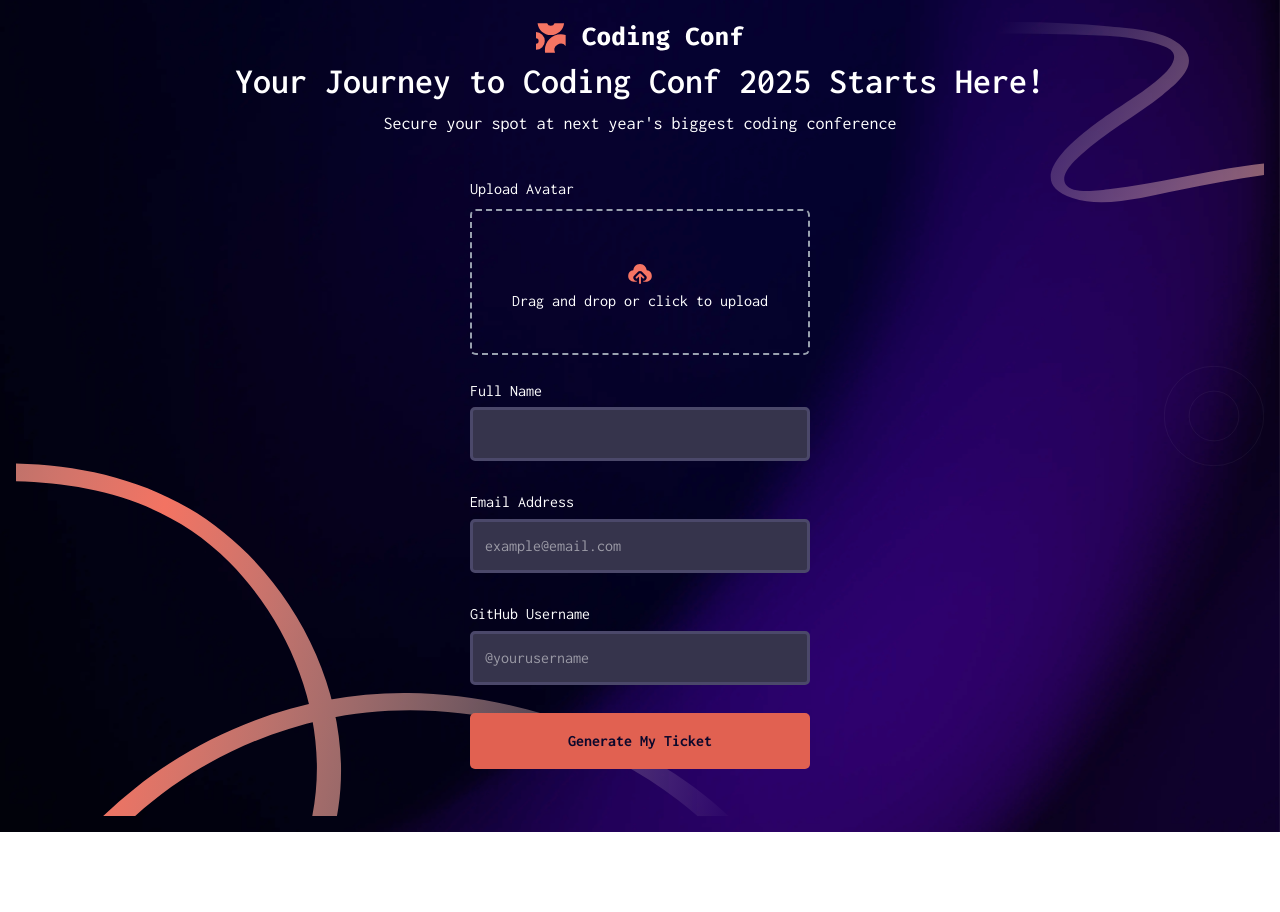
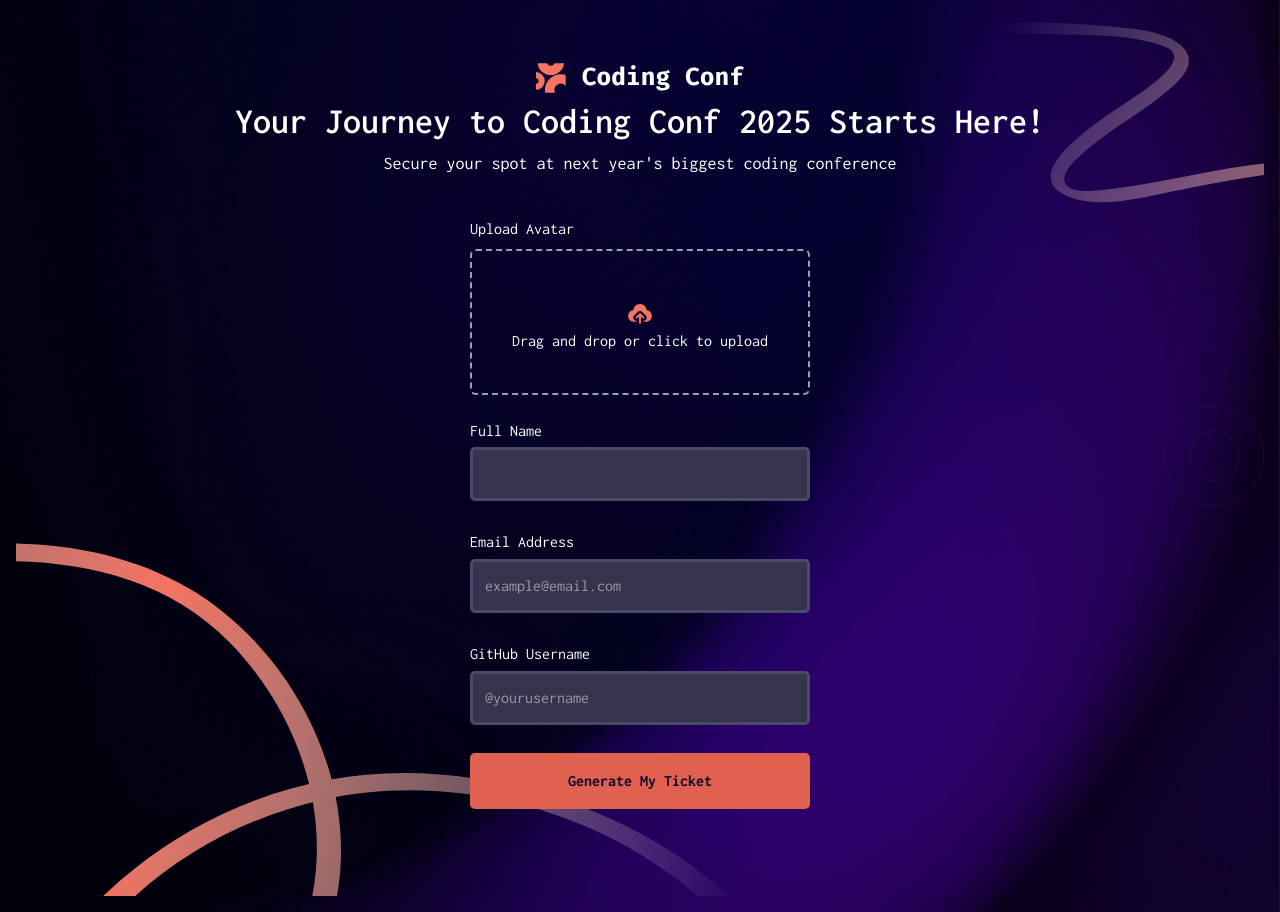
Before and after one commit to Mujeebat-shittu/conference-ticket-generator-usereducer, a React (Vite) app: page / in a window 1280 px wide. Before the commit the page ends 832 px from the top, so only its background shows below. Built offline with nearby package versions, Linux system fonts and the light colour scheme.

Commit message:
styling fix

```diff
--- a/src/components/form.tsx
+++ b/src/components/form.tsx
@@ -82,7 +82,7 @@ function Form() {
 
         return (
             <>
-                <section className="flex items-center justify-center flex-col h-screen mx-8 my-auto p-4 text-white">
+                <section className="flex items-center justify-center flex-col h-screen mx-8 my-10 p-4 text-white">
 
                     <img src={Logo} alt="Logo" />
                     <h1 className="text-4xl font-semibold text-center py-2">Your Journey to Coding Conf 2025 Starts Here!</h1>
```
